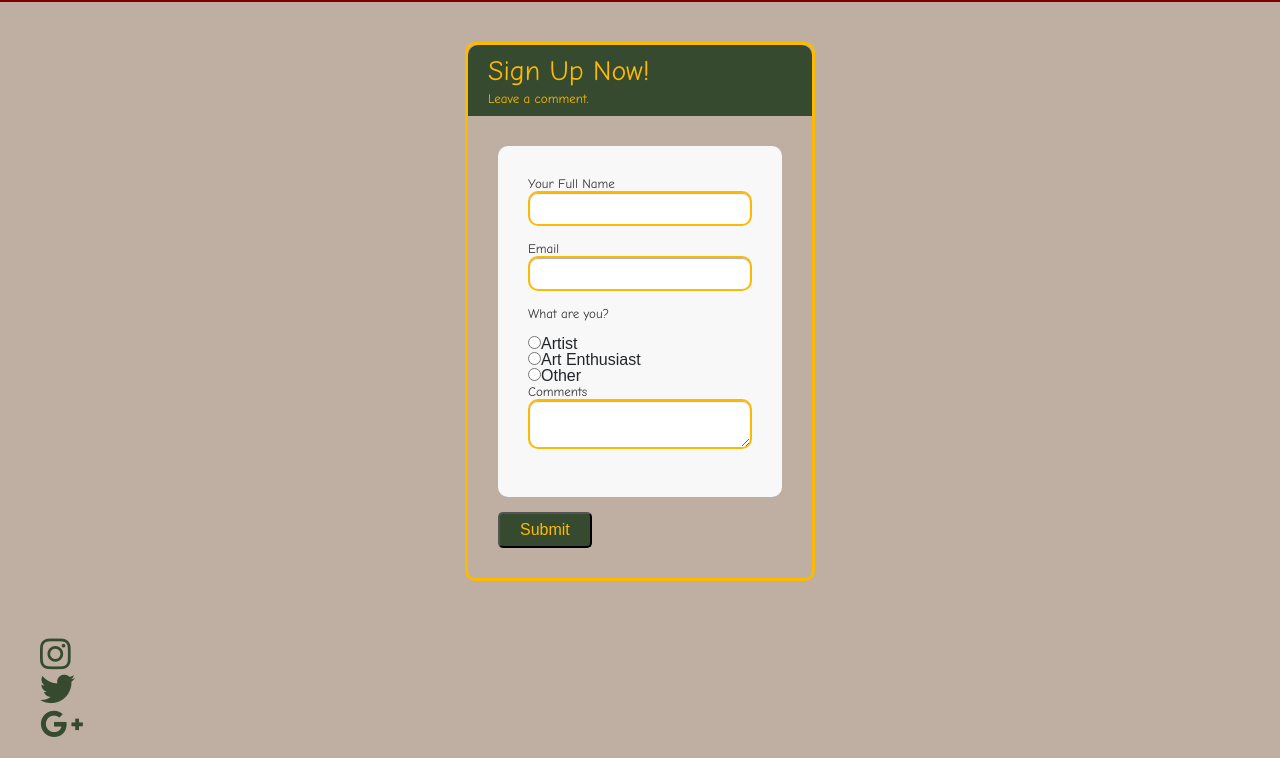
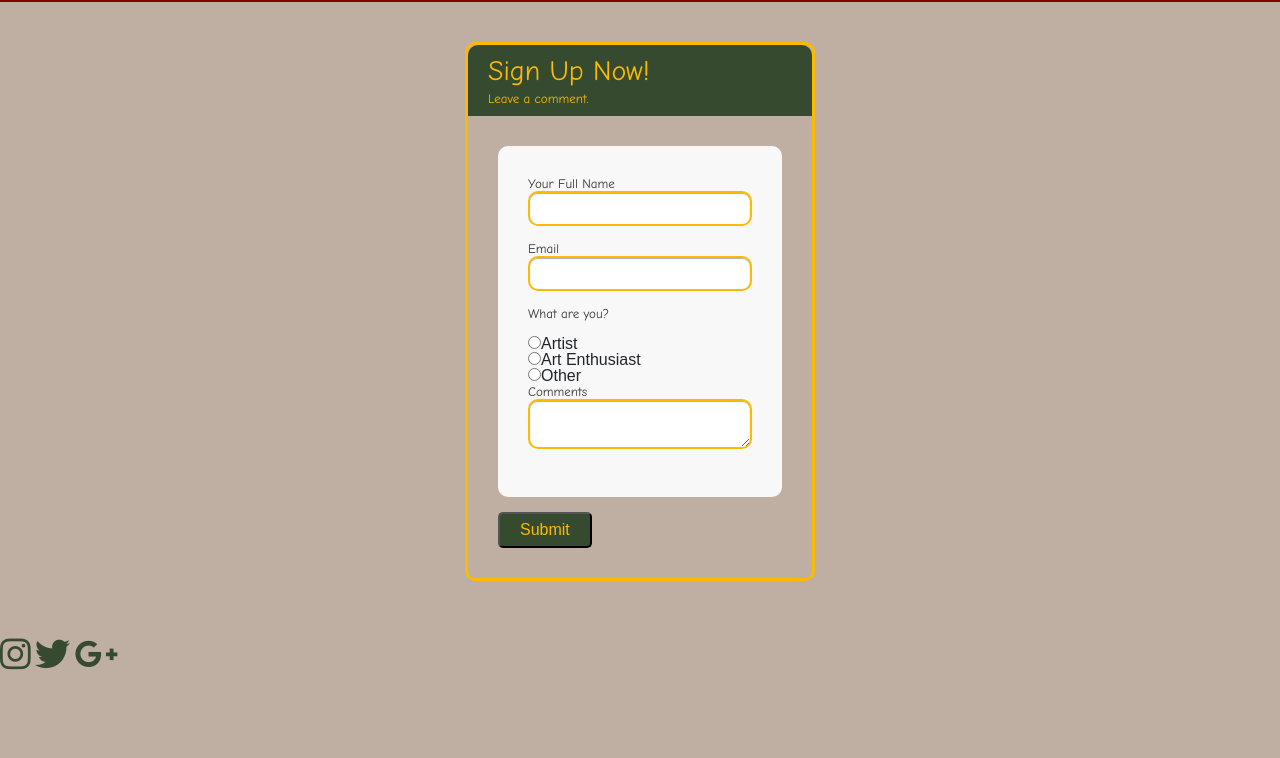
Before and after one commit to artreimagined/TeriDavis.github.io, a plain HTML site: page Final Project/index.html in a window 1280 px wide. Shown: the part 1744-2502 px from the top of the page. After the commit the page ends 2416 px from the top, so only its background shows below. Drawn offline with nearby package versions, Linux system fonts and the light colour scheme; a web font is replaced by a local one.

Commit message:
Update index.html

```diff
--- a/Final Project/index.html
+++ b/Final Project/index.html
@@ -86,23 +86,17 @@
 	</div>
 	<br>
 	<div class="socials">
-	    <ul>
-	    	<li>
+		<div id="icons">
 			<a href="https://www.instagram.com/art_reimagined/">
 	        	<i class="fab fa-instagram" style="color: #364A2F; font-size: 35px"></i>
 	        </a>
-	        </li>
-	        <li>
 	        <a href="#">
 	        	<i class="fab fa-twitter" style="color: #364A2F; font-size: 35px"></i>
 	        </a>
-	        </li>
-	    	<li>
 	        <a href="#">
 	        	<i class="fab fa-google-plus-g" style="color: #364A2F; font-size: 35px"></i>
 	        </a>
-	        </li>
-	    </ul>
+		</div>
 	</div>
 
 <script src="https://ajax.googleapis.com/ajax/libs/jquery/3.5.1/jquery.min.js"></script>
```
Lines whose indentation alone changed are shown as unchanged.
